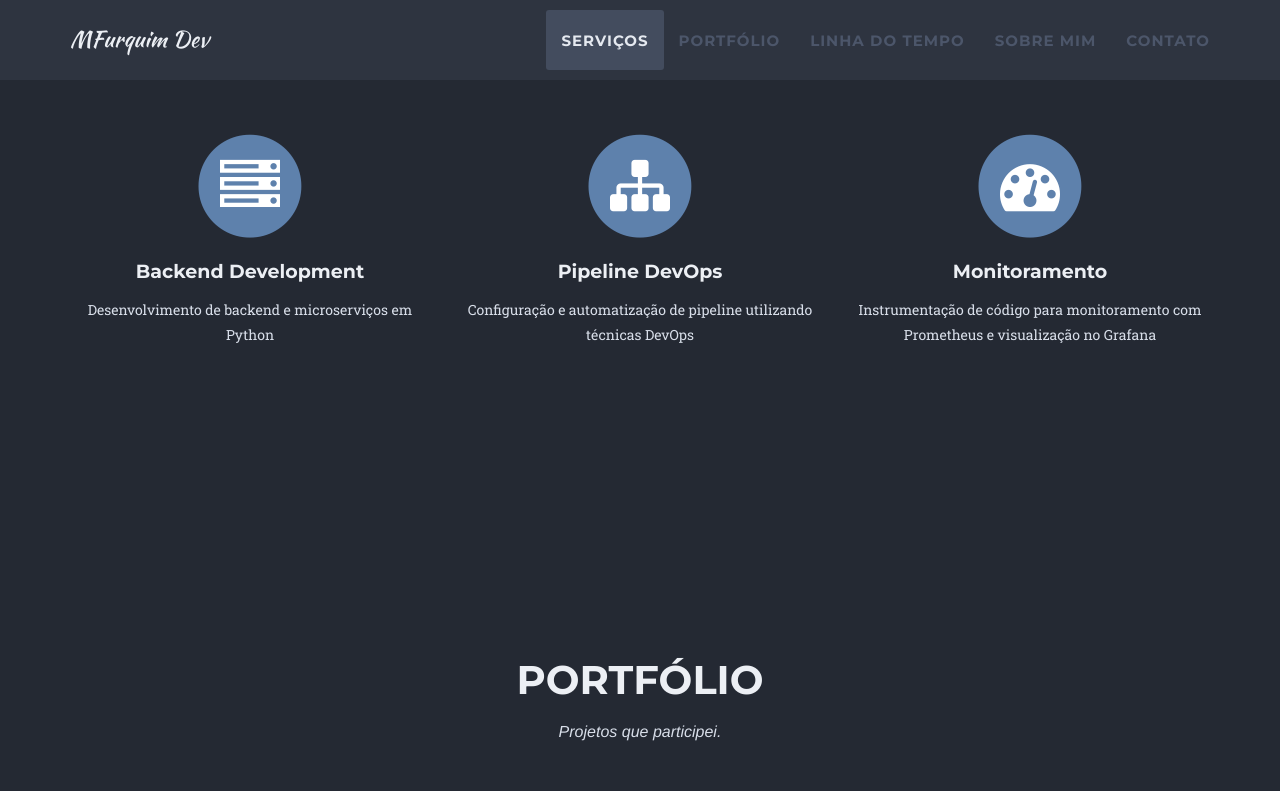
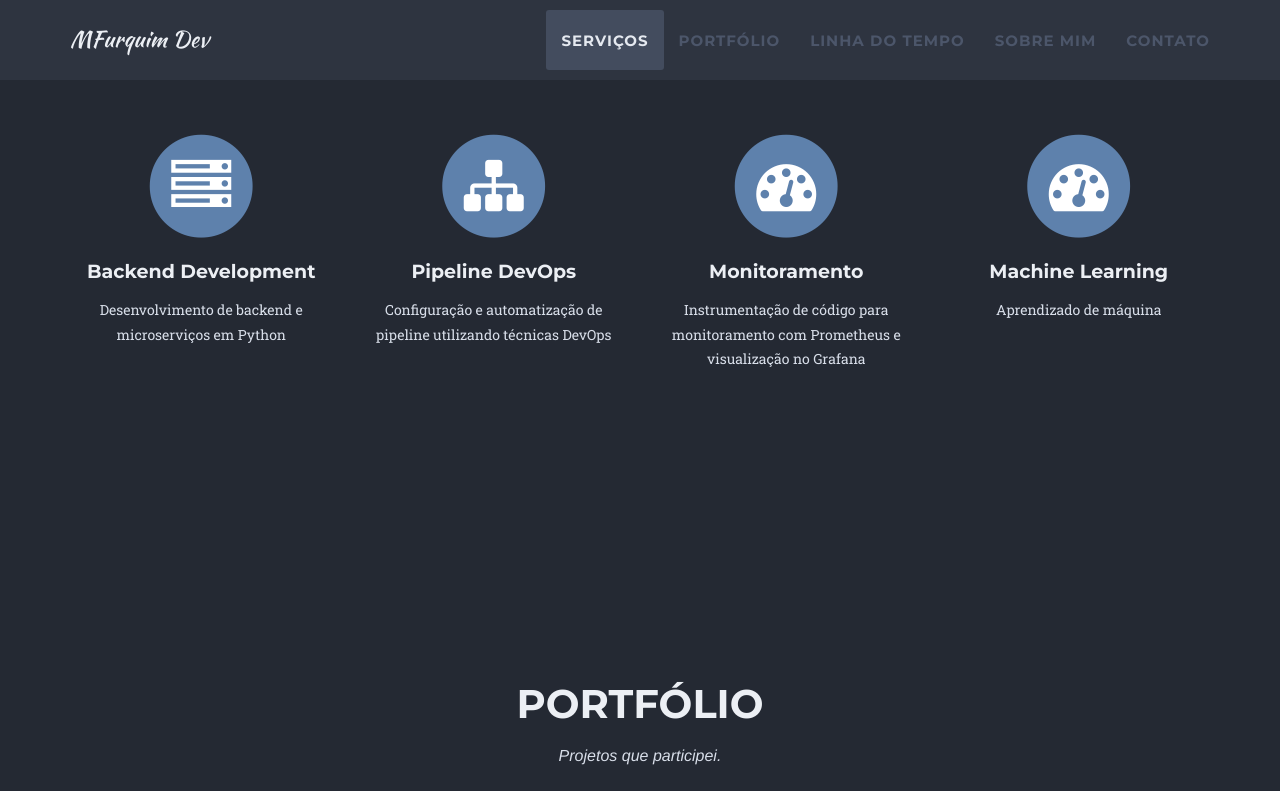
Before and after one commit to mfurquimdev/mfurquim.github.io, a Jekyll site: the page built from docs/index.html, in a window 1280 px wide and 900 px high, scrolled down 938 px, cut to the strip 0-791 px from the top of the window. Built offline with Jekyll 4.4.1, drawn with Linux system fonts in a browser that asks for light colours; some web fonts are replaced.

Commit message:
Add ML as a service

```diff
--- a/docs/_includes/services.html
+++ b/docs/_includes/services.html
@@ -10,7 +10,7 @@ Desenvolvimento de software buscando sempre melhores práticas e documentação
                 </div>
             </div>
             <div class="row text-center">
-                <div class="col-md-4">
+                <div class="col-md-3">
                     <span class="fa-stack fa-4x">
                         <i class="fa fa-circle fa-stack-2x text-primary"></i>
                         <i class="fa fa-server fa-stack-1x fa-inverse"></i>
@@ -18,7 +18,7 @@ Desenvolvimento de software buscando sempre melhores práticas e documentação
                     <h4 class="service-heading">Backend Development</h4>
                     <p class="text-muted">Desenvolvimento de backend e microserviços em Python</p>
                 </div>
-                <div class="col-md-4">
+                <div class="col-md-3">
                     <span class="fa-stack fa-4x">
                         <i class="fa fa-circle fa-stack-2x text-primary"></i>
                         <i class="fa fa-sitemap fa-stack-1x fa-inverse"></i>
@@ -26,13 +26,21 @@ Desenvolvimento de software buscando sempre melhores práticas e documentação
                     <h4 class="service-heading">Pipeline DevOps</h4>
                     <p class="text-muted">Configuração e automatização de pipeline utilizando técnicas DevOps</p>
                 </div>
-                <div class="col-md-4">
+                <div class="col-md-3">
                     <span class="fa-stack fa-4x">
                         <i class="fa fa-circle fa-stack-2x text-primary"></i>
                         <i class="fa fa-dashboard fa-stack-1x fa-inverse"></i>
                     </span>
                     <h4 class="service-heading">Monitoramento</h4>
                     <p class="text-muted">Instrumentação de código para monitoramento com Prometheus e visualização no Grafana</p>
+                </div>
+                <div class="col-md-3">
+                    <span class="fa-stack fa-4x">
+                        <i class="fa fa-circle fa-stack-2x text-primary"></i>
+                        <i class="fa fa-dashboard fa-stack-1x fa-inverse"></i>
+                    </span>
+                    <h4 class="service-heading">Machine Learning</h4>
+                    <p class="text-muted">Aprendizado de máquina</p>
                 </div>
                 <!-- <div class="col-md-4"> -->
                 <!--     <span class="fa-stack fa-4x"> -->
```
